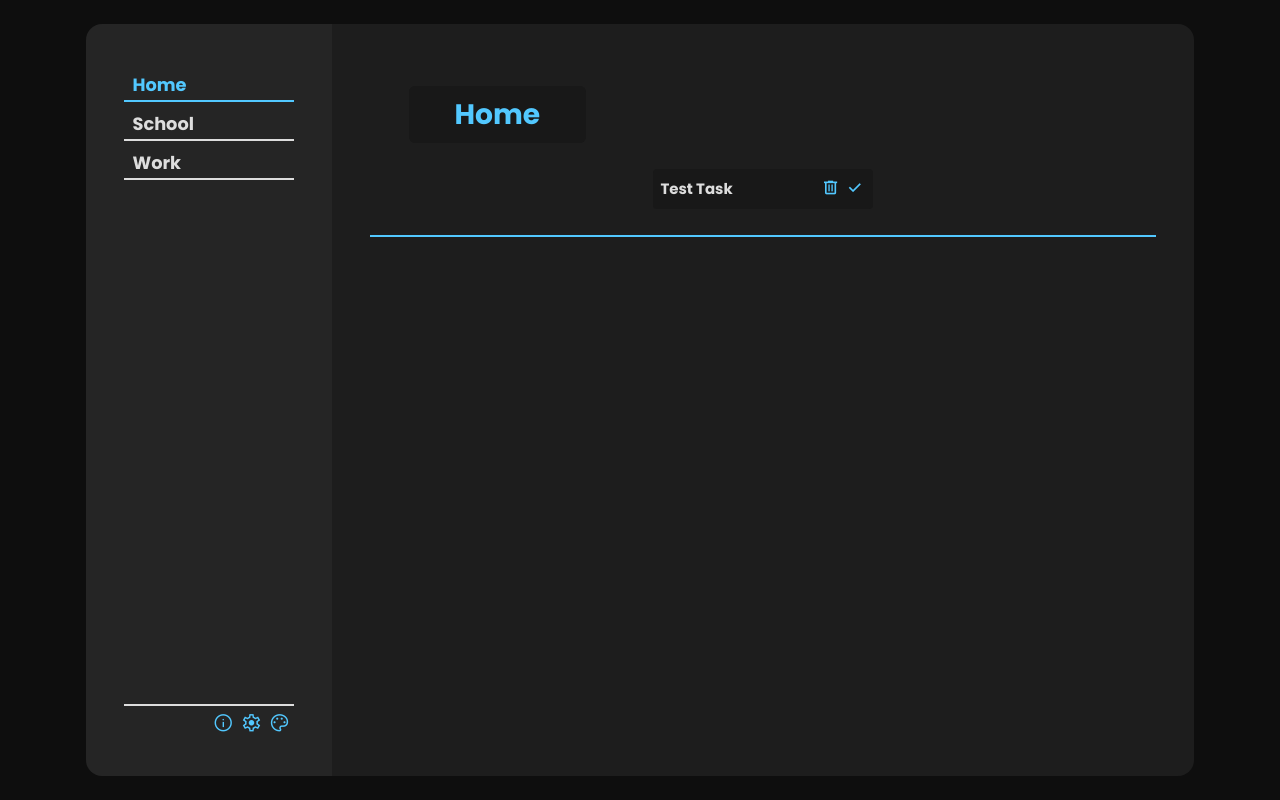
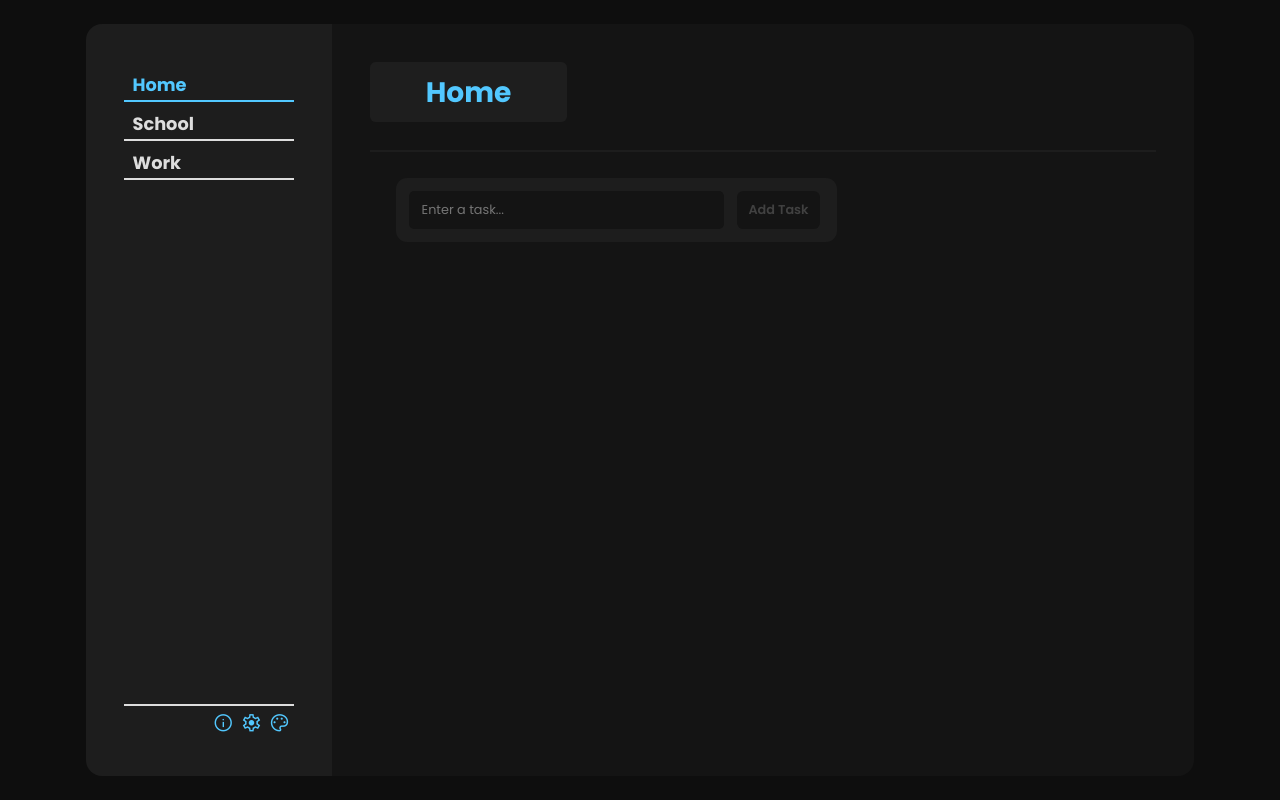
Before and after one commit to alexlp20/react-todolist, a React (Create React App) app: page / in a window 1280 px wide. Built offline with nearby package versions, Linux system fonts and the light colour scheme.

Commit message:
Added "Add Task" feature. TODO: Each tab should have independent tasks. I need to figure out how to do it.

```diff
--- a/src/CSS/components.css
+++ b/src/CSS/components.css
@@ -17,16 +17,37 @@
     cursor: pointer;
 }
 
-.AddTaskSection{
+.TitleSection{
     width: 100%;
     height: 12%;
     padding-inline: 3vw;
+    padding-block: 3vw;
+    padding-top: 6vw;
     display: flex;
     justify-content: space-between;
     align-items: flex-end;
 }
 
 .currentNavTab{
-    color: var(--blue);
-    border-bottom-color: var(--blue);
+    color: var(--mainColor);
+    border-bottom-color: var(--mainColor);
 }
+
+.createTaskContainer{
+    width: 60%;
+    height: auto;
+    padding: 1vw;
+    border-radius: 0.7em;
+    background-color: var(--nav);
+    margin-bottom: 1em;
+}
+#addBtn{
+    transition: all 200ms;
+    background-color: rgb(20, 20, 20);
+    color: rgb(65, 65, 65);
+    border: transparent;
+}
+#addBtn:hover{
+    color: var(--mainColor);
+    cursor: pointer;
+}
--- a/src/CSS/global.css
+++ b/src/CSS/global.css
@@ -1,9 +1,11 @@
-@import url('https://fonts.googleapis.com/css2?family=Bebas+Neue&family=Pacifico&family=Poppins:ital,wght@0,100;0,200;0,300;0,400;0,500;0,600;0,700;0,800;0,900;1,100;1,200;1,300;1,400;1,500;1,600;1,700;1,800;1,900&family=Sacramento&display=swap');
+@import url('https://fonts.googleapis.com/css2?family=Poppins:ital,wght@0,100;0,200;0,300;0,400;0,500;0,600;0,700;0,800;0,900;1,100;1,200;1,300;1,400;1,500;1,600;1,700;1,800;1,900&display=swap');
 /*
     THIS FILE IS USED TO DEFINE
     THE GENERAL STYLES OF THE APP
 */
-
+input:focus-visible, input:focus{
+    outline: none;
+}
 .material-symbols-outlined {
   font-variation-settings:
   'FILL' 0,
@@ -14,7 +16,7 @@
 .icon{
     margin: 0.3vw;
 
-    color:var(--blue);
+    color:var(--mainColor);
     font-size: 1.6vw;
 
     transition: all 750ms ease-in-out;
@@ -22,15 +24,19 @@
 .icon:hover{color: var(--secondLower); cursor: pointer; rotate: 360deg;}
 .taskIcon {
     margin: 0.3vw;
-    color:var(--blue);
+    color:var(--mainColor);
     font-size: 1.3vw;
-}
-.taskIcon{
     font-variation-settings:
     'FILL' 0,
     'wght' 900,
     'GRAD' 0,
-    'opsz' 48
+    'opsz' 48;
+    transition: all 200ms;
+}
+
+.taskIcon:hover{
+    color: var(--white);
+    cursor: pointer;
 }
 *{
     font-family: "Poppins", sans-serif;
@@ -40,12 +46,12 @@
 }
 :root{
     --appBackground: rgb(14, 14, 14);
-    --main: rgb(29, 29, 29);
-    --nav: rgb(37, 37, 37);
+    --main: rgb(20, 20, 20);
+    --nav: rgb(29, 29, 29);
     --underline: rgb(221, 221, 221);
-    --blue: rgb(82, 200, 255);
+    --mainColor: rgb(82, 200, 255);
     --secondLower: rgb(255, 255, 255);
-    --darker: rgb(24, 24, 24);
+    --darker: rgb(30, 30, 30);
 
     --accept: rgb(35, 195, 29);
     --delete: rgb(222, 0, 0);
@@ -56,5 +62,5 @@
 */
 
 .Heading{
-    font-weight: bolder;
+    font-weight: 700;
 }
--- a/src/Components/Main.jsx
+++ b/src/Components/Main.jsx
@@ -1,3 +1,4 @@
+import { useState } from "react";
 import { currentTab } from "../App";
 import Task from "./Task";
 
@@ -11,7 +12,7 @@ const mainStyles = {
 function HeaderOfTaskSection(props){
     return(
         <div
-        className="AddTaskSection">
+        className="Section">
             <h2
             style={{
                 width: "25%",
@@ -20,10 +21,12 @@ function HeaderOfTaskSection(props){
                 fontFamily: "'Poppins', sans-serif",
                 fontWeight: "bolder",
                 boxSizing: "border-box",
-                color: "var(--blue)",
+                color: "var(--mainColor)",
                 backgroundColor: "var(--darker)",
                 textAlign: "center",
-                borderRadius: "0.2em"
+                borderRadius: "0.2em",
+                paddingBlock: "0.3em",
+                marginBottom: "1em"
             }}
             >{currentTab}
             </h2>
@@ -32,9 +35,29 @@ function HeaderOfTaskSection(props){
 }
 
 function Main(props){
+    const [taskContent, setTaskContent] = useState("")
+    const [tasks, setTasks] = useState([])
+    function addTask(newTask){
+        if(newTask === "" || newTask === null){
+            alert("Task title should not be empty.");
+            setTaskContent("");
+            return;
+        }
+        if(newTask.length > 18){
+            alert("Task title is too long.");
+            setTaskContent("");
+            return;
+        }
+        tasks.push(newTask);
+        setTasks(tasks);
+
+        setTaskContent("");
+
+    }
     return (
         <main style={mainStyles}>
             <HeaderOfTaskSection currentTab={currentTab}/>
+
             <div className="TaskContainer" style={{
                 display: "flex",
                 flexDirection: "row",
@@ -42,10 +65,36 @@ function Main(props){
 
                 padding: "2vw",
                 height: "auto",
-                borderBottom: "solid 2px var(--blue)",
+                borderTop: "solid 2px rgb(29, 29, 29)",
 
             }}>
-                <Task title="Test Task"/>
+                <div className="toDoTaskContainer" style={{width: "100%"}}>
+                    <div className="createTaskContainer">
+                        <input style={{
+                            width: "76%",
+                            height: "3vw",
+                            fontSize: "1vw",
+                            backgroundColor: "rgb(20, 20, 20)",
+                            border: "none",
+                            borderRadius: "0.4em",
+                            paddingInline: "1em",
+                            color: "var(--secondLower)"
+                                }} placeholder="Enter a task..." type="text" value={taskContent}
+                                onChange={
+                                    /* i access to the input content every time its updated, and update taskContent*/
+                                    (e) => {setTaskContent(e.target.value)}
+                                    }/>
+                        <button id="addBtn" onClick={() => addTask(taskContent)} style={{
+                            marginInlineStart: "1em",
+                            width: "20%",
+                            height: "3vw",
+                            borderRadius: "0.5em",
+                            fontWeight: "600",
+                            fontSize: "1vw",
+                        }}>Add Task</button>
+                    </div>
+                    {tasks.map((i) => {return <Task title={i} />})}
+                </div>
             </div>
         </main>
     );
--- a/src/Components/Task.jsx
+++ b/src/Components/Task.jsx
@@ -1,20 +1,21 @@
 
 const taskStyles = {
     width: "30%",
-    height: "5vh",
+    height: "7vh",
     display: "flex",
     justifyContent: "space-between",
     alignItems: "center",
     background: "var(--darker)",
     color: "var(--underline)",
     borderRadius: "0.3em",
-    paddingLeft: "1%",
-    fontSize: "1vw"
+    paddingLeft: "2%",
+    fontSize: "1vw",
+    marginBottom: "1vw"
 }
 function Task(props) {
     return (
         <div style={taskStyles}>
-            <h3>{props.title}</h3>
+            <h3 style={{fontWeight: "normal"}}>{props.title}</h3>
             <div className="icons" style={{marginInline: "3%"}}>
                 <span className="material-symbols-outlined taskIcon">delete</span>
                 <span className="material-symbols-outlined taskIcon">done</span>
```
